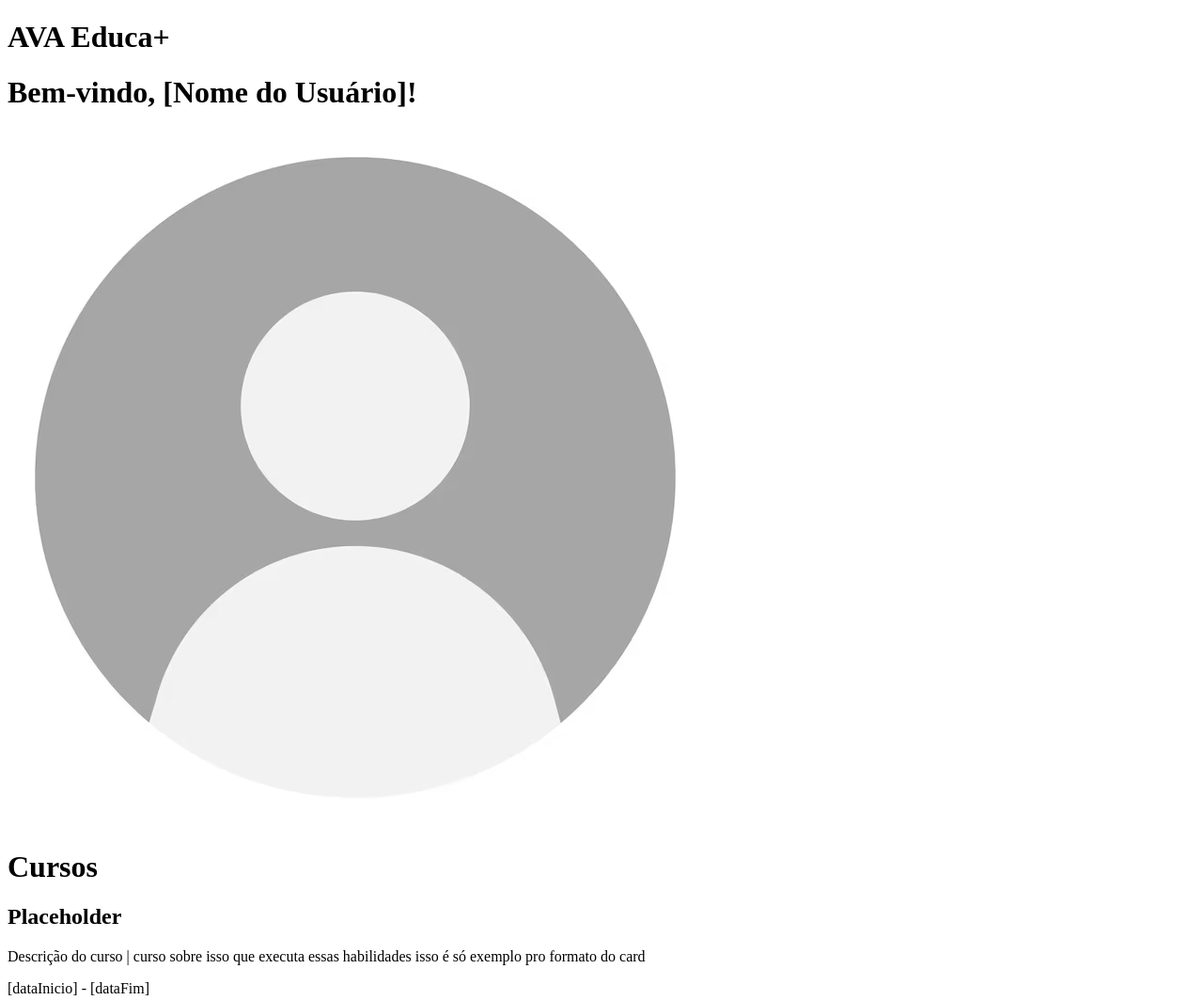
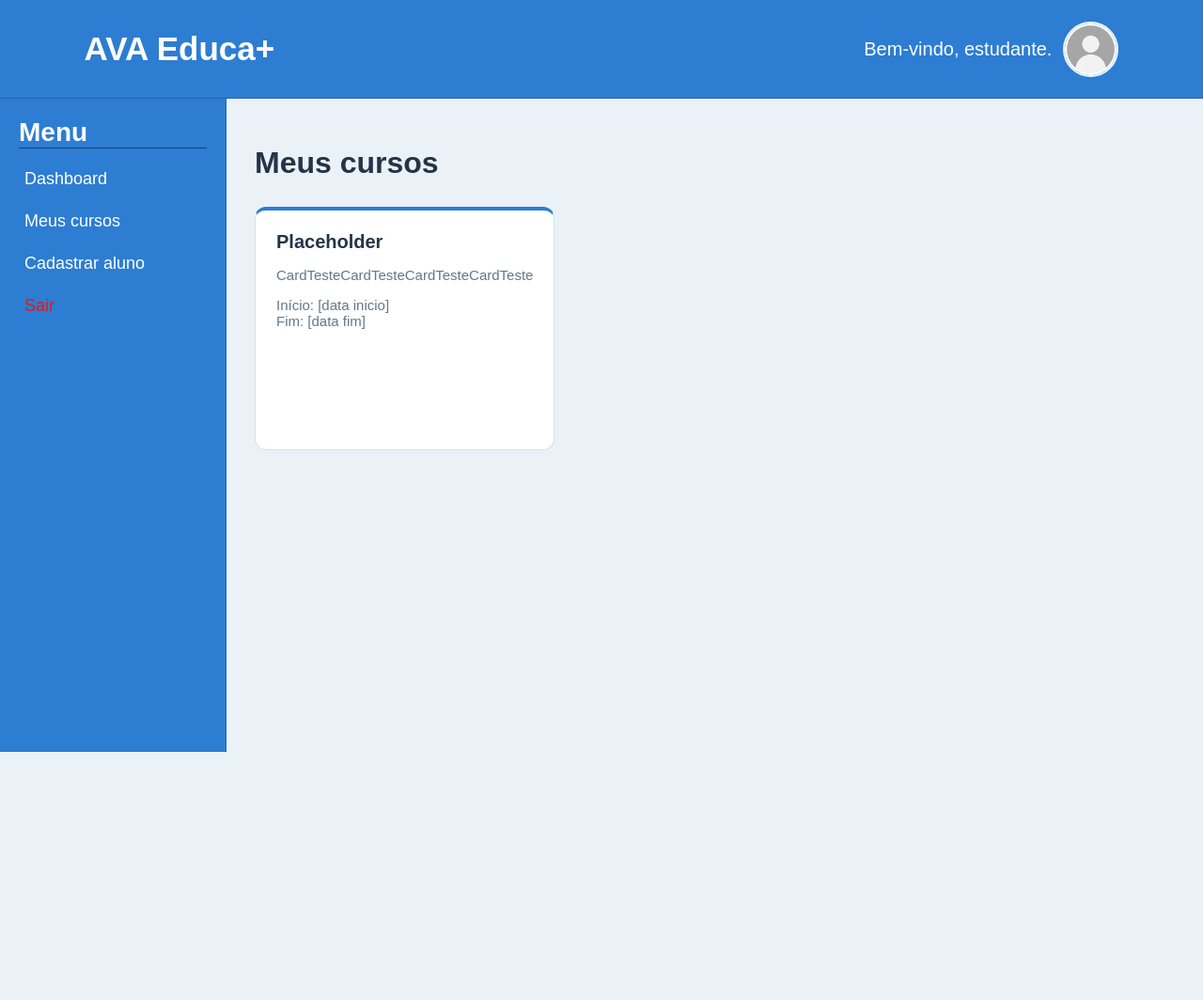
Before and after one commit to vini0926/AVA-educa-SCTEC-project, a website: page dashboard/dashboard.html in a window 1280 px wide. Shown: the whole page at 94% size. After the commit the page ends 800 px from the top, so only its background shows below. Drawn offline with Linux system fonts and the light colour scheme.

Commit message:
estrutura dashboard e mudanças na página de login

```diff
--- a/dashboard/dashboard.css
+++ b/dashboard/dashboard.css
@@ -0,0 +1,143 @@
+body {
+	margin: 0;
+	min-height: 100vh;
+	display: flex;
+	flex-direction: column;
+	background-color: #eaf2f8;
+	color: #243447;
+	font-family: Arial, sans-serif;
+}
+
+.cabecalho {
+	min-height: 76px;
+	padding: 14px 7%;
+	display: flex;
+	align-items: center;
+	justify-content: space-between;
+	gap: 20px;
+	background-color: #2d7dd2;
+	border-bottom: 1px solid #2365ad;
+	color: #ffffff;
+}
+
+#headerAVA {
+	margin-top: 0;
+	margin-bottom: 0;
+	font-size: 35px;
+	font-weight: bold;
+}
+
+#nomeUsuario {
+	display: flex;
+	align-items: center;
+	gap: 12px;
+}
+
+#nomeUsuario p {
+	margin-top: 0;
+	margin-bottom: 0;
+	font-size: 20px;
+}
+
+#nomeUsuario img {
+	width: 55px;
+	height: 55px;
+	border: 2px solid #eef6ff;
+	border-radius: 50%;
+	object-fit: cover;
+}
+
+.conteudo {
+	display: flex;
+	flex: 1;
+}
+
+#menuLateral {
+	width: 200px;
+	padding: 20px;
+	background-color: #2d7dd2;
+	border-right: 1px solid #2365ad;
+	color: #ffffff;
+}
+
+#menuLateral h1 {
+	margin-top: 0;
+	margin-bottom: 10px;
+	font-size: 28px;
+    border-bottom: 1px solid #17416e;
+}
+
+.botaoMenu {
+	display: block;
+	width: 100%;
+	padding-top: 12px;
+	padding-bottom: 12px;
+	border: 0;
+	background-color: #2d7dd2;
+	color: #ffffff;
+	text-align: left;
+	font-size: 18px;
+	cursor: pointer;
+}
+
+#botaoSair {
+    color: #dd1b1b;
+}
+
+#areaCursos {
+	flex: 1;
+	padding-right: 30px;
+	padding-left: 30px;
+}
+
+#MeusCursos {
+	margin-top: 50px;
+	margin-bottom: 28px;
+}
+
+#MeusCursos h1 {
+	margin-top: 0;
+	margin-bottom: 0;
+	color: #243447;
+	font-size: 32px;
+}
+
+#MeusCursos p {
+	margin-top: 10px;
+	margin-bottom: 10px;
+	color: #62788a;
+	font-size: 16px;
+}
+
+.cursos {
+	display: grid;
+	grid-template-columns: 1fr 1fr 1fr;
+	gap: 20px;
+	margin-bottom: 50px;
+}
+
+.Cardcurso {
+	min-height: 210px;
+	padding: 22px;
+	background-color: #ffffff;
+	border: 1px solid #d5e1ea;
+	border-top: 4px solid #2d7dd2;
+	border-radius: 12px;
+}
+
+.Cardcurso p {
+	color: #62788a;
+	font-size: 15px;
+}
+
+.Carddata {
+	margin-top: 10px;
+	margin-bottom: 0;
+}
+
+.Cardtitulo {
+	margin-top: 0;
+	margin-bottom: 10px;
+	color: #243447;
+	font-size: 20px;
+}
--- a/dashboard/dashboard.html
+++ b/dashboard/dashboard.html
@@ -7,21 +7,33 @@
     <link rel="stylesheet" href="dashboard.css">
 </head>
 <body>
-    <header>
-        <h1 id="AVA-Ed">AVA Educa+</h1>
-        <h1 id="usuarioAtual">Bem-vindo, [Nome do Usuário]!</h1>
-        <img src="../assets/images/usuario_AVAEDUCA+.avif" alt="Foto de perfil padrão">
+    <header class="cabecalho">
+        <h1 id="headerAVA">AVA Educa+</h1>
+        <div id="nomeUsuario">
+            <p id="usuarioAtual">Bem-vindo, estudante.</p>
+            <img src="../assets/images/usuario_AVAEDUCA+.avif" alt="Foto de perfil">
+        </div>
     </header>
-    <main>
-        <h1>Cursos</h1>
-        <section class="cursos">
-            <div class="curso">
-                <h2>Placeholder</h2>
-                <p>Descrição do curso | curso sobre isso que executa essas habilidades isso é só exemplo pro formato do card</p>
-                <p>[dataInicio] - [dataFim]</p>
-            </div>
+    <main class="conteudo">
+        <section id="menuLateral">
+            <h1>Menu</h1>
+            <button class="botaoMenu" id="botaoDashboard">Dashboard</button>
+            <button class="botaoMenu" id="botaoCursos">Meus cursos</button>
+            <button class="botaoMenu" id="botaoCadastro">Cadastrar aluno</button>
+            <button class="botaoMenu" id="botaoSair">Sair</button>
         </section>
+        <div id="areaCursos">
+            <section id="MeusCursos">
+                <h1>Meus cursos</h1>
+            </section>
+            <section class="cursos">
+                <div class="Cardcurso">
+                    <h2 class="Cardtitulo">Placeholder</h2>
+                    <p class="Cardtexto">CardTesteCardTesteCardTesteCardTeste</p>
+                    <p class="Carddata">Início: [data inicio]<br>Fim: [data fim]</p>
+                </div>
+            </section>
+        </div>
     </main>
-    <script src="dashboard.js" defer></script>
 </body>
 </html>
--- a/login/login.css
+++ b/login/login.css
@@ -5,8 +5,18 @@ body {
 	align-items: center;
 	justify-content: center;
 	background-color: #eaf2f8;
+	background-image: url("../assets/images/loginAVAEduca+.png"); /* Fundo da página de login, feito com ajuda de IA para implementar a imagem */
+	background-position: center;
+	background-repeat: no-repeat;
+	background-size: cover;
 	font-family: Arial, sans-serif;
 	color: #243447;
+}
+
+#AVA {
+	font-size: 40px;
+	font-weight: bold;
+	margin-bottom: 30px;
 }
 
 .login {
```
Also changed, not shown: login/login.html (+1 -0 lines), assets/images/loginAVAEduca+.png (added).
